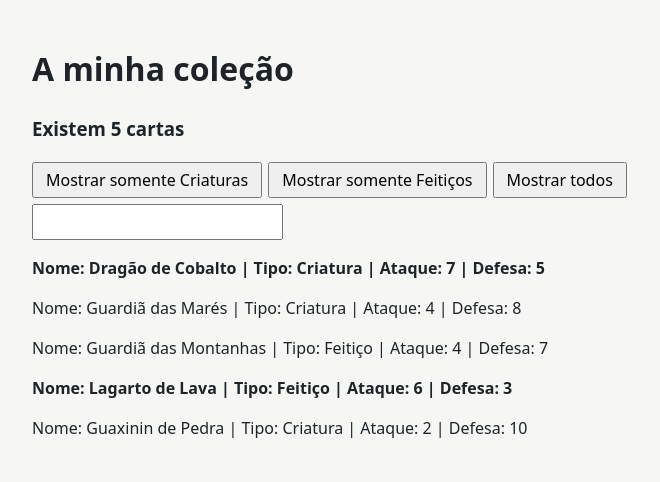
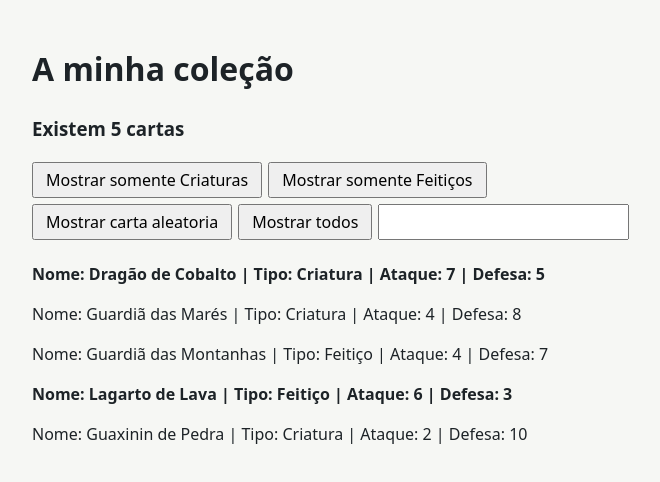
Before and after one commit to alcides-alipio/ficha2-alcidesalipio, a React (Vite) app in the folder client/: page / in a window 1280 px wide. Shown: the top 482 px of the page, without its empty margins (288-948 px from the left). Built offline with nearby package versions, Linux system fonts and the light colour scheme.

Commit message:
add random card

```diff
--- a/client/src/App.jsx
+++ b/client/src/App.jsx
@@ -30,7 +30,8 @@ const cards = [
 function App() {
   const [filter, setFilter] = useState({
     name: null,
-    type: null
+    type: null,
+    index: null
   })
 
   return (
@@ -59,7 +60,17 @@ function App() {
       <button onClick={() => {
         setFilter({
           ...filter,
-          type: null
+          index: Math.floor(Math.random() * cards.length)
+        })
+      }}>
+        Mostrar carta aleatoria
+      </button>
+
+      <button onClick={() => {
+        setFilter({
+          ...filter,
+          type: null,
+          index: null
         })
       }}>
         Mostrar todos
@@ -73,7 +84,12 @@ function App() {
       }} />
 
       {
-        cards.filter((value) => {
+        cards.filter((value, index) => {
+          if (filter.index !== null && filter.index === index)
+            return true
+          else if (filter.index !== null)
+            return false
+
           if (filter.type !== null && filter.type !== value.type)
             return false
 
```
